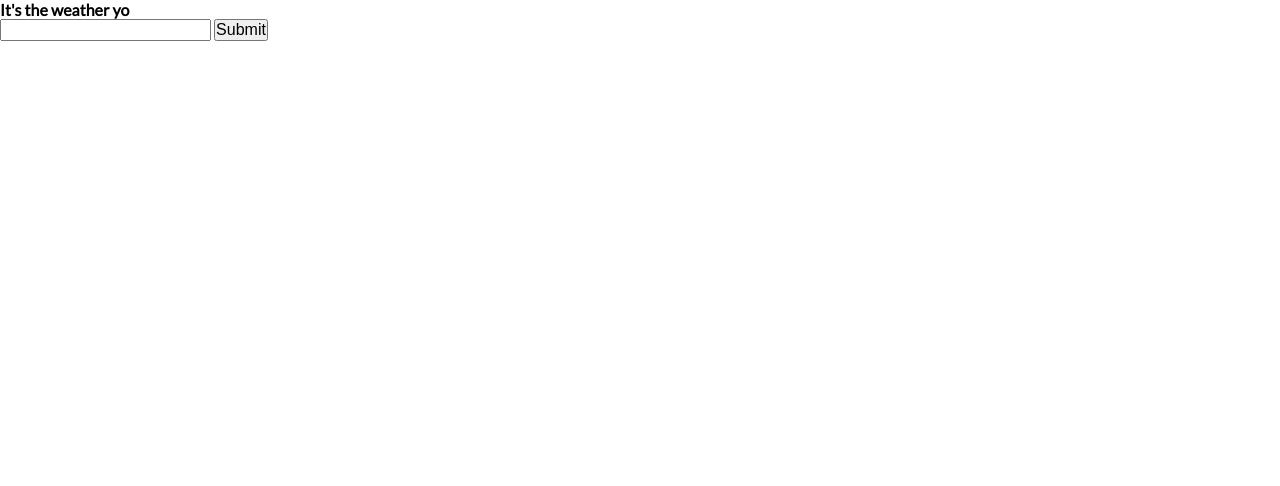
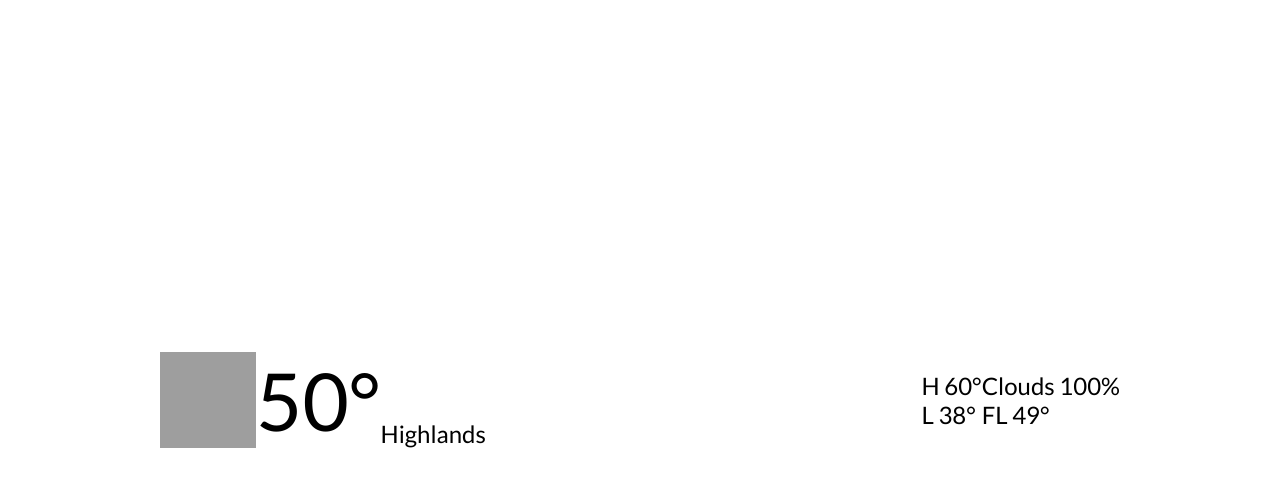
Before and after one commit to tjpoo92/weather-app, a website built with webpack: page dist/index.html in a window 1280 px wide. Built offline with nearby package versions, Linux system fonts and the light colour scheme; grey boxes are pictures that could not be loaded.

Commit message:
identified items to use from API, basic styling has been laid out

```diff
--- a/dist/index.html
+++ b/dist/index.html
@@ -9,12 +9,33 @@
 		<link rel="shortcut icon" href="#" type="image/x-icon" />
 	</head>
 	<body>
-		<h1>It's the weather yo</h1>
-		<form>
-			<input type="text" required />
-			<button type="button">Submit</button>
-		</form>
-		<p></p>
+		<div class="search-flex-container">
+			<h1>It's the weather yo</h1>
+			<form>
+				<input type="text" required />
+				<button type="button">Submit</button>
+			</form>
+		</div>
+		<div class="temp-flex-container">
+			<div class="left-container">
+				<p
+					id="icon"
+					style="
+						background-image: url(http://openweathermap.org/img/wn/10d@2x.png);
+					"
+				></p>
+				<p id="current-temp">50&#176;</p>
+				<div class="loc-container">
+					<p id="location">Highlands</p>
+				</div>
+			</div>
+			<div class="right-container">
+				<p id="high">H 60&#176;</p>
+				<p id="low">L 38&#176;</p>
+				<p id="clouds">Clouds 100%</p>
+				<p id="feels-like">FL 49&#176;</p>
+			</div>
+		</div>
 		<script type="module" src="main.js"></script>
 	</body>
 </html>
--- a/dist/style.css
+++ b/dist/style.css
@@ -9,6 +9,74 @@
 
 body {
 	height: 100vh;
+	display: flex;
+	align-items: center;
+	justify-content: center;
 	overflow: hidden;
 	font-family: "Lato", "sans-serif";
 }
+p {
+	height: fit-content;
+	width: fit-content;
+}
+
+.search-flex-container {
+	height: 100vh;
+	display: none;
+	align-items: center;
+	justify-content: center;
+	flex-direction: column;
+}
+
+.temp-flex-container {
+	height: 100vh;
+	width: 75%;
+	display: flex;
+	align-items: center;
+	justify-content: space-between;
+}
+
+.left-container {
+	display: flex;
+	flex-direction: row;
+}
+
+.right-container {
+	display: grid;
+	grid: "high clouds" "low feels-like";
+}
+.loc-container {
+	display: flex;
+	flex-direction: column;
+
+	justify-content: flex-end;
+}
+
+#icon {
+	height: 96px;
+	width: 96px;
+}
+#location {
+	font-size: 1.5rem;
+}
+
+#current-temp {
+	font-size: 5rem;
+}
+
+#high {
+	grid-area: high;
+	font-size: 1.5rem;
+}
+#low {
+	grid-area: low;
+	font-size: 1.5rem;
+}
+#clouds {
+	grid-area: clouds;
+	font-size: 1.5rem;
+}
+#feels-like {
+	grid-area: feels-like;
+	font-size: 1.5rem;
+}
```
Also changed, not shown: dist/main.js (+56 -36 lines).
